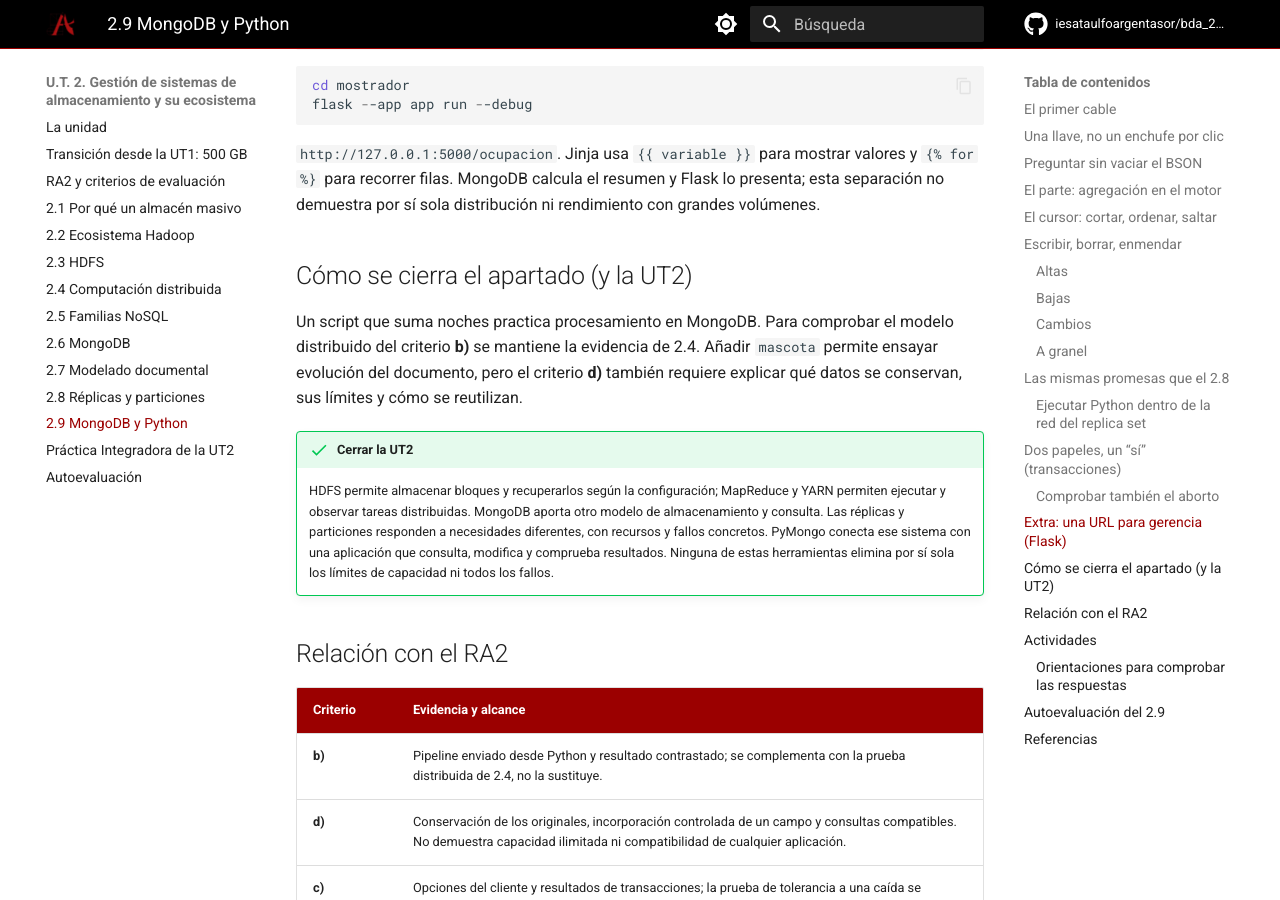
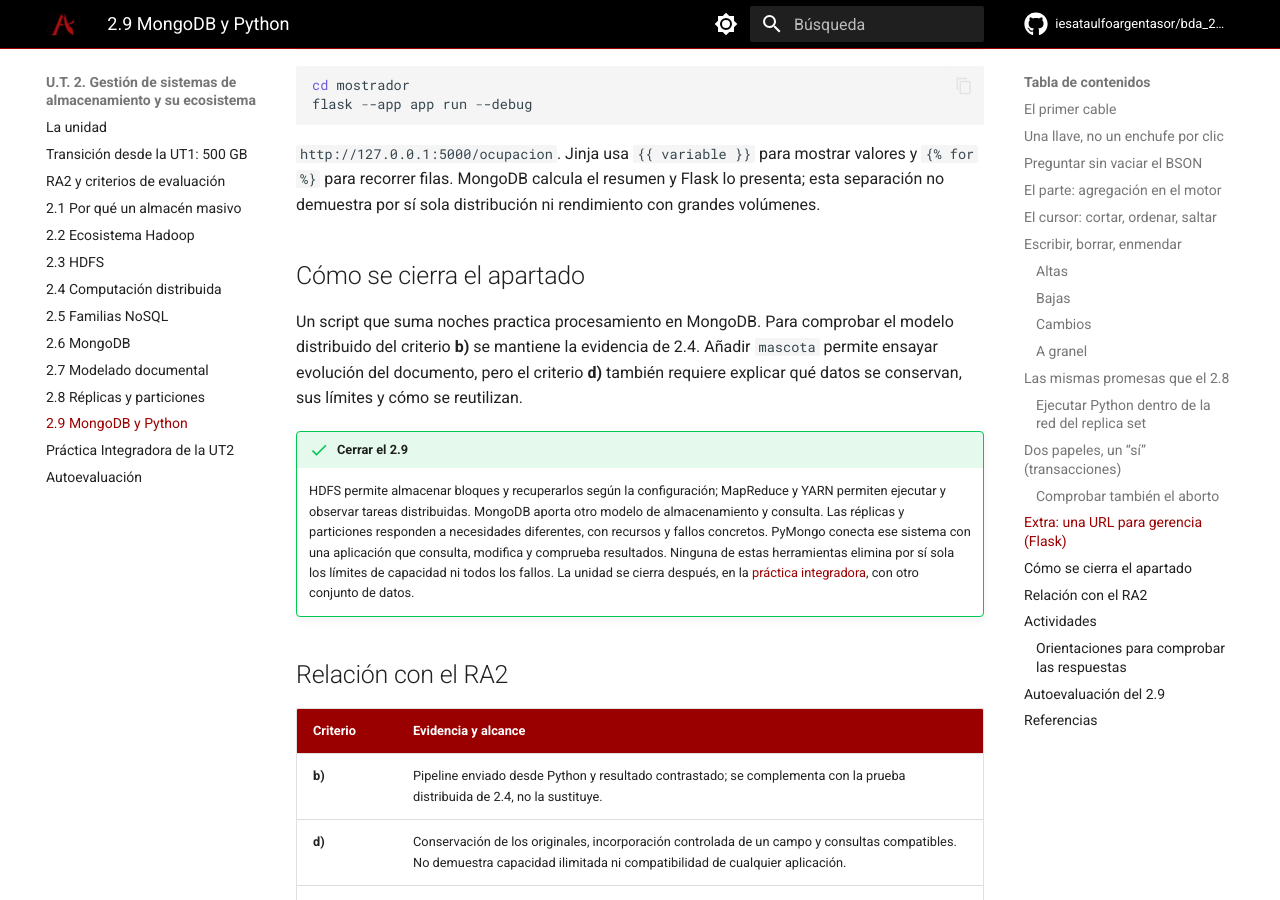
Before and after one commit to iesataulfoargentasor/bda_2026_2027, an MkDocs documentation site: the page built from docs/ut2/pymongo.md, in a window 1280 px wide and 900 px high, scrolled down 15062 px. Built offline with MkDocs 1.6.1 and Material for MkDocs 9.7.7, drawn with Linux system fonts in a browser that asks for light colours; comment, search, counter and statistics services are not loaded.

Commit message:
Alinea la práctica integradora con los totales y el cierre de la UT2.
Co-authored-by: Cursor <cursoragent@cursor.com>

```diff
--- a/docs/ut2/practica-integradora.md
+++ b/docs/ut2/practica-integradora.md
@@ -47,7 +47,9 @@ Una captura sin la operación y sin la interpretación no acredita el criterio.
 
 ## Los datos
 
-Los datos son **ficticios**. El profesor publica en Moodle el generador y el fichero `totales_esperados.json`. La semilla va dentro de ese generador: quien lo ejecuta obtiene los mismos totales. Podéis regenerarlos o descargar el archivo comprimido que indique el profesor. No hace falta que el profesor escriba las filas a mano, ni que vosotros inventéis otro volumen, otra semilla u otros hoteles.
+Los datos son **ficticios** y son otro conjunto, distinto de los ficheros pequeños de los apartados 2.2 a 2.9. El profesor publica en Moodle el generador y el fichero `totales_esperados.json`. La semilla va dentro de ese generador: quien lo ejecuta obtiene los mismos totales. Podéis regenerarlos o descargar el archivo comprimido que indique el profesor. No hace falta que el profesor escriba las filas a mano, ni que vosotros inventéis otro volumen, otra semilla u otros hoteles.
+
+Los cuatro hoteles de este encargo son los del [caso](../ut1/caso-hotel.md): Santander, Laredo, Comillas y Potes. En los talleres, el CSV de Hadoop tiene cinco hoteles y **62 noches**, e incluye **Noja**; alguna consulta de MongoDB menciona también **Reinosa**. Esos totales pertenecen a aquellos ficheros. No los contrastéis con `totales_esperados.json`.
 
 El perfil de aula se queda cerca de **1 GB** en bruto, antes de copias, índices y ficheros temporales:
 
@@ -94,8 +96,8 @@ Las horas son orientativas y suman unas 35. El profesor concreta en Moodle el ca
 | Bloque | Horas | Criterios | Qué queda hecho |
 | --- | --- | --- | --- |
 | 1. Dos almacenes | 6 | **a)**, **d)** | Histórico e información viva separados, con el volumen medido y la primera carga contrastada |
-| 2. Cierre repartido | 8 | **b)** | El mismo agregado en local y en el motor repartido, más un segundo motor o una segunda configuración |
-| 3. Fallo en el histórico | 4 | **c)**, **e)** | Un nodo de ficheros detenido, con el efecto anotado y la recuperación |
+| 2. Cierre repartido | 8 | **b)** | El mismo agregado en local y en el motor repartido, la comparación de uno y dos trabajadores, y la misma pregunta en un segundo motor |
+| 3. Fallo en el histórico | 4 | **c)** | Un nodo de ficheros detenido, con el efecto anotado y la recuperación |
 | 4. Recepción con copias | 8 | **a)**, **c)**, **d)** | Alta o cambio de una reserva, caída de un miembro y lectura posterior |
 | 5. Crecer por módulos | 5 | **e)** | Un módulo añadido y la misma pregunta de negocio repetida |
 | 6. Una pregunta posterior | 4 | **d)**, **c)** | Una consulta nueva sobre el histórico ya guardado, y la diferencia entre réplica y copia de seguridad |
@@ -170,7 +172,7 @@ Cada alumno crea el suyo desde la plantilla [bda-ut2-hotel](https://github.com/i
 
 La dirección debe quedar `github.com/VUESTRO_USUARIO/bda-ut2-hotel`. Puede ser pública o privada. Si es privada, añadid como colaborador al usuario que indique el profesor y comprobad que ha aceptado la invitación antes de la evaluación.
 
-La plantilla ya trae la combinación, un archivo de evidencia por bloque y carpetas para scripts, datos y avances. GitHub guarda ese expediente y los programas. No ejecuta el clúster. El bruto, de cerca de 1 GB, se queda en el equipo: la plantilla ignora `datos/bruto/` y `datos/generado/`. Sí se suben `totales_esperados.json`, los scripts, la combinación y las evidencias.
+La plantilla ya trae el archivo para escribir la combinación, un archivo de evidencia por bloque y carpetas para scripts, datos y avances. La combinación sale vacía: no viene decidida. GitHub guarda ese expediente y los programas. No ejecuta el clúster. El bruto, de cerca de 1 GB, se queda en el equipo: la plantilla ignora `datos/bruto/` y `datos/generado/`. Sí se suben `totales_esperados.json`, los scripts, la combinación y las evidencias.
 
 En Moodle entregad la **URL del repositorio** y el **identificador completo del commit** que queréis que se evalúe. Comprobad en el navegador que ese commit está publicado. Un commit solo en el portátil no queda entregado.
 
--- a/docs/ut2/pymongo.md
+++ b/docs/ut2/pymongo.md
@@ -535,12 +535,12 @@ flask --app app run --debug
 
 `http://127.0.0.1:5000/ocupacion`. Jinja usa `{{ variable }}` para mostrar valores y `{% for %}` para recorrer filas. MongoDB calcula el resumen y Flask lo presenta; esta separación no demuestra por sí sola distribución ni rendimiento con grandes volúmenes.
 
-## Cómo se cierra el apartado (y la UT2)
+## Cómo se cierra el apartado
 
 Un script que suma noches practica procesamiento en MongoDB. Para comprobar el modelo distribuido del criterio **b)** se mantiene la evidencia de 2.4. Añadir `mascota` permite ensayar evolución del documento, pero el criterio **d)** también requiere explicar qué datos se conservan, sus límites y cómo se reutilizan.
 
-!!! success "Cerrar la UT2"
-    HDFS permite almacenar bloques y recuperarlos según la configuración; MapReduce y YARN permiten ejecutar y observar tareas distribuidas. MongoDB aporta otro modelo de almacenamiento y consulta. Las réplicas y particiones responden a necesidades diferentes, con recursos y fallos concretos. PyMongo conecta ese sistema con una aplicación que consulta, modifica y comprueba resultados. Ninguna de estas herramientas elimina por sí sola los límites de capacidad ni todos los fallos.
+!!! success "Cerrar el 2.9"
+    HDFS permite almacenar bloques y recuperarlos según la configuración; MapReduce y YARN permiten ejecutar y observar tareas distribuidas. MongoDB aporta otro modelo de almacenamiento y consulta. Las réplicas y particiones responden a necesidades diferentes, con recursos y fallos concretos. PyMongo conecta ese sistema con una aplicación que consulta, modifica y comprueba resultados. Ninguna de estas herramientas elimina por sí sola los límites de capacidad ni todos los fallos. La unidad se cierra después, en la [práctica integradora](practica-integradora.md), con otro conjunto de datos.
 
 ## Relación con el RA2
 
```
Also changed, not shown: docs/ut2/index.md (+2 -2 lines), docs/ut2/ra2.md (+2 -0 lines).
